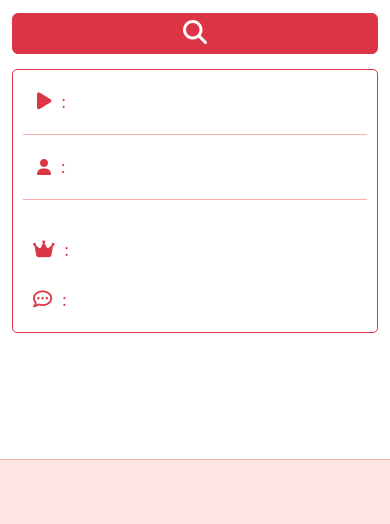
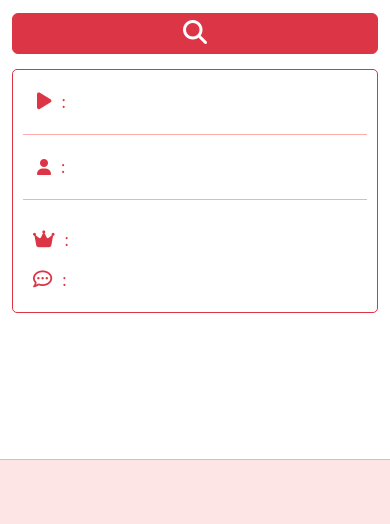
Before and after one commit to klu0926/commentPicker, a website: page public/pages/index.html in a window 390 px wide. Shown: the part 271-795 px from the top of the page. Drawn offline with nearby package versions, Linux system fonts and the light colour scheme; some packages are replaced by stand-ins of ours; a script that the page names is missing.

Commit message:
style winner name p height change smaller on mobile

```diff
--- a/public/css/index.css
+++ b/public/css/index.css
@@ -311,6 +311,9 @@ p {
   .background-img {
     display: none;
   }
+  .winner-name-p {
+    min-height: 40px;
+  }
   #winner-name {
     font-size: 1.5rem;
   }
```
